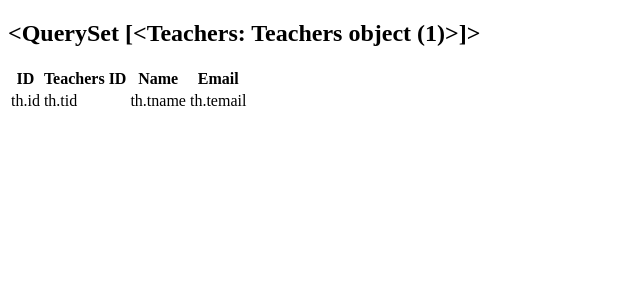
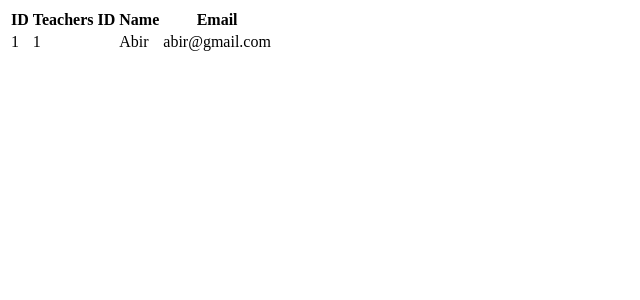
Before and after one commit to Tarikul69/django, a Django app: page /about/t/ in a window 1280 px wide. Shown: the top 300 px of the page, without its empty margins (0-640 px from the left). Run offline with Django 5.2, Linux system fonts and the light colour scheme; data comes from the database, SQL or seed files in the repository.

Commit message:
DB Update

```diff
--- a/mysite/aiquest/studymart/templates/about/t.html
+++ b/mysite/aiquest/studymart/templates/about/t.html
@@ -8,7 +8,7 @@
 </head>
 
 <body>
-    <h2>{{ thr }}</h2>
+
     {% if thr %}
     <table>
         <tr>
@@ -17,12 +17,12 @@
             <th>Name</th>
             <th>Email</th>
         </tr>
-        {% for th in thr %}
-        <tr>
-            <td>th.id</td>
-            <td>th.tid</td>
-            <td>th.tname</td>
-            <td>th.temail</td>
+    {% for th in thr %}
+    <tr>
+        <td>{{th.id}}</td>
+        <td>{{th.tid}}</td>
+        <td>{{th.tname}}</td>
+        <td>{{th.temail}}</td>
         </tr>
         {% endfor %}
 
```
